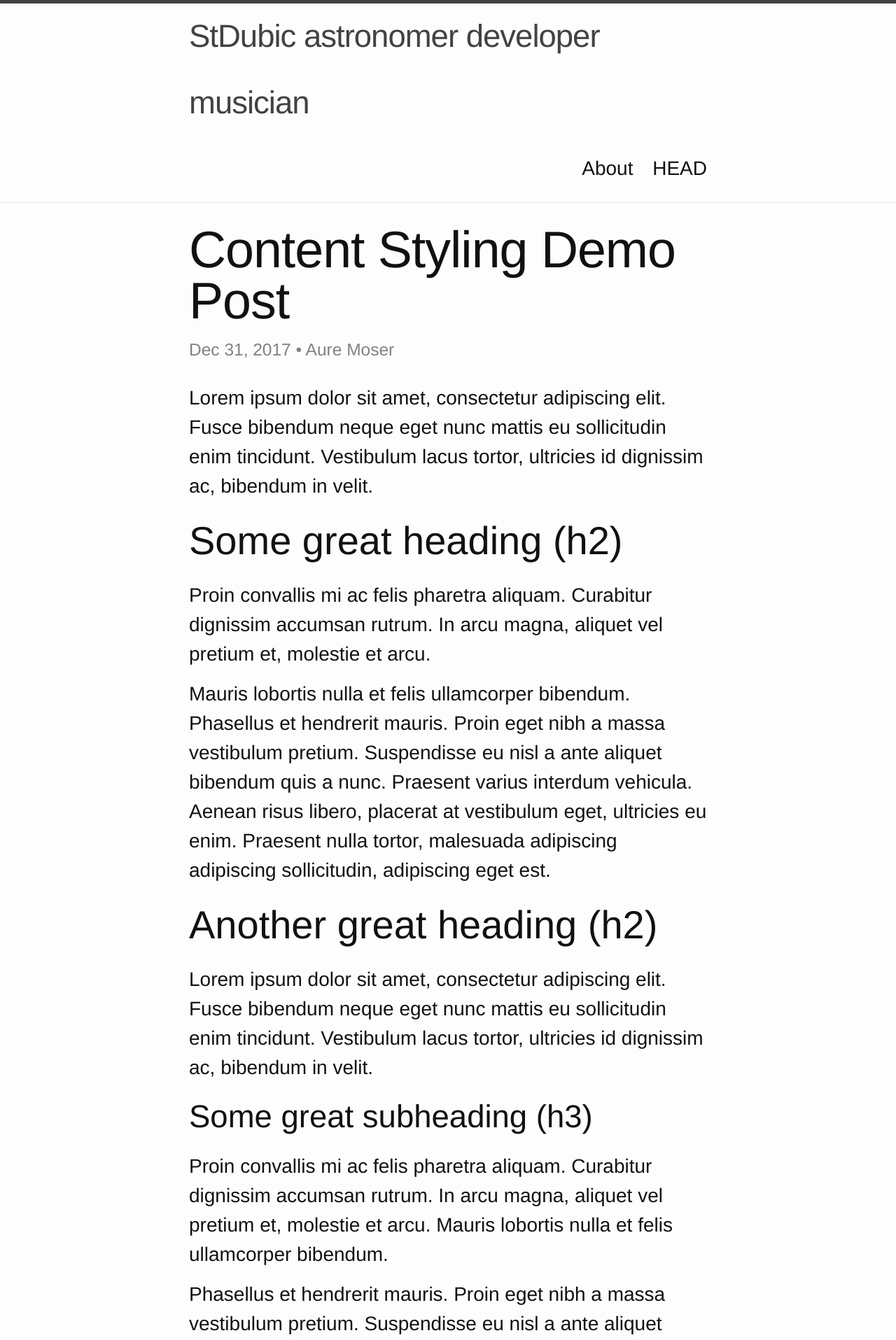
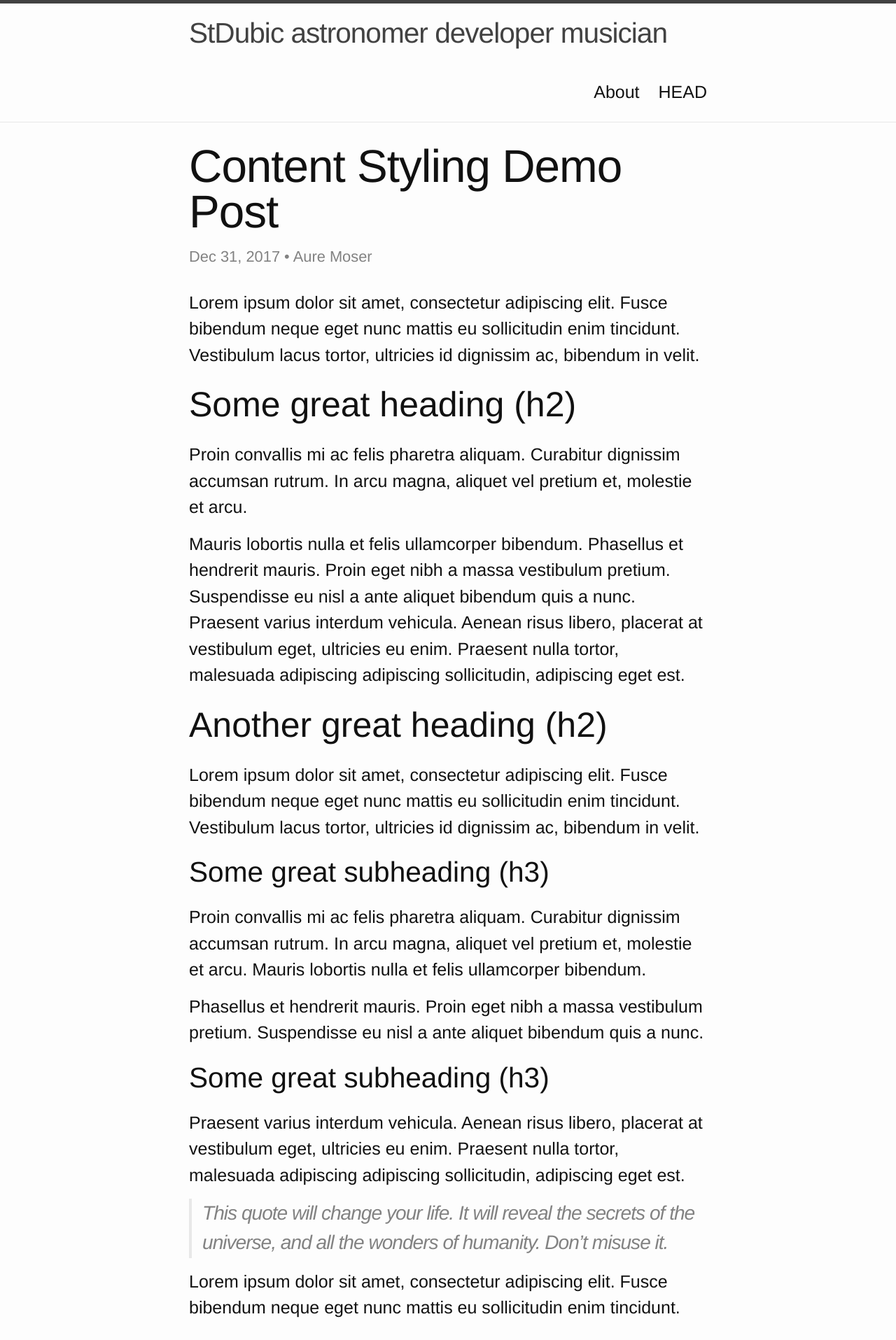
Before and after one commit to Stdubic/Stevan-Aleksic-aka-Stdubic, a Jekyll site: the page built from _posts/2017-12-31-content-styles.md, in a window 1280 px wide. Shown: the top 1915 px of the page at 70% size. Built offline with Jekyll 4.4.1, drawn with Linux system fonts in a browser that asks for light colours.

Commit message:
Update minima.scss

```diff
--- a/_sass/minima.scss
+++ b/_sass/minima.scss
@@ -3,7 +3,7 @@
 // Define defaults for each variable.
 
 $base-font-family: "Helvetica Neue", Helvetica, Arial, sans-serif !default;
-$base-font-size:   28px !default;
+$base-font-size:   25px !default;
 $base-font-weight: 400 !default;
 $small-font-size:  $base-font-size * 0.875 !default;
 $base-line-height: 1.5 !default;
```
